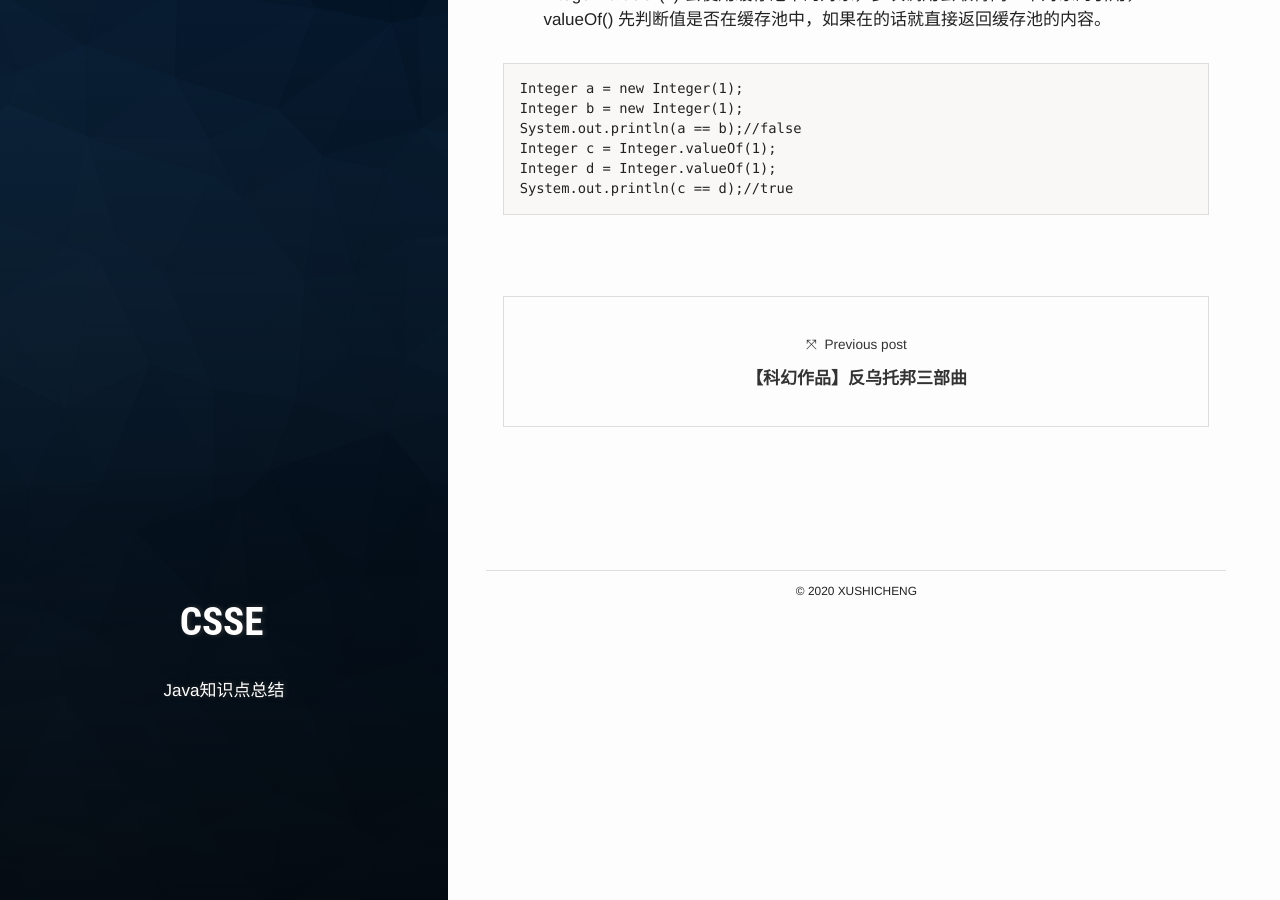
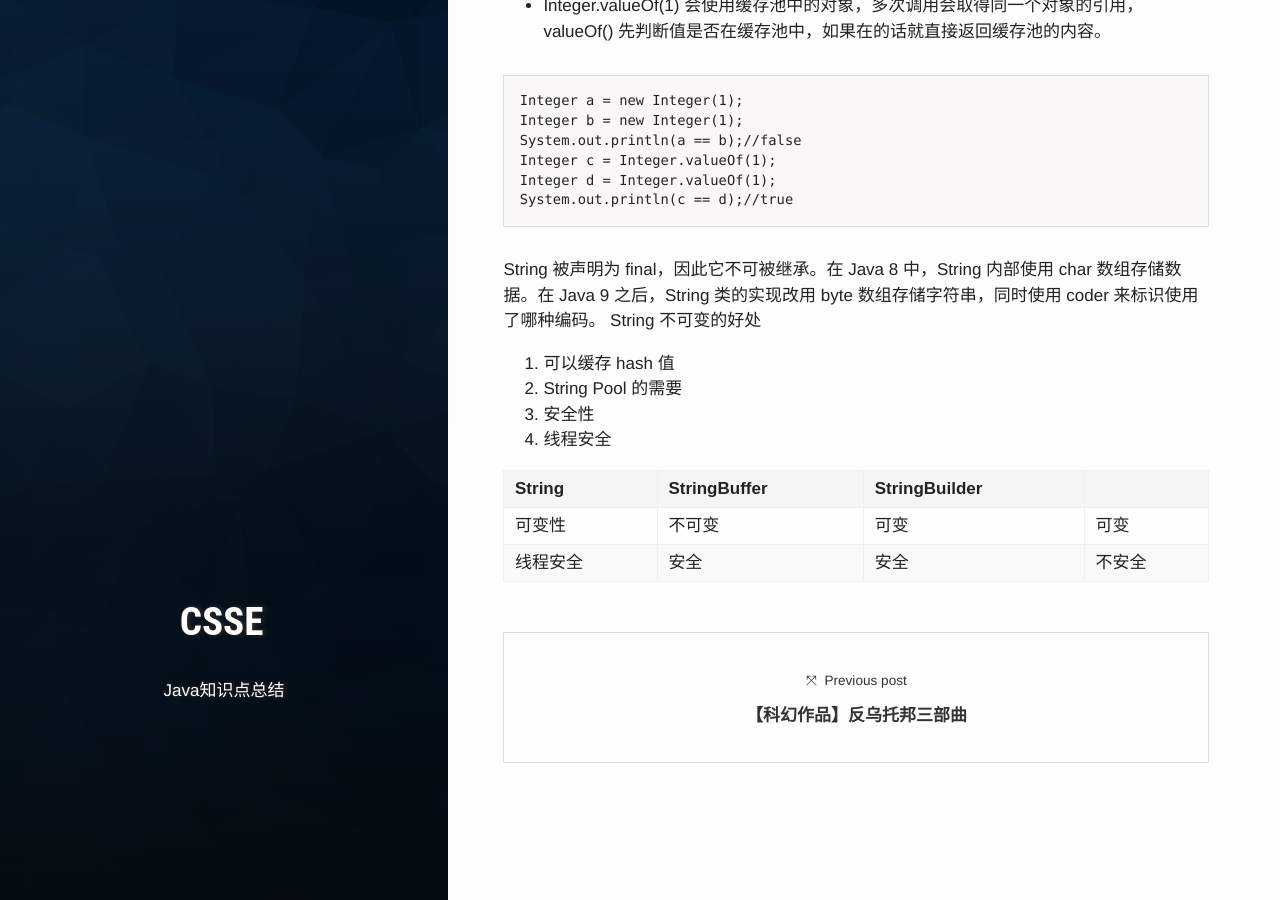
Before and after one commit to PetePro/PetePro.github.io, a Jekyll site: the page built from _posts/2020-02-08-java.markdown, in a window 1280 px wide and 900 px high, scrolled down 946 px. Built offline with Jekyll 4.4.1, drawn with Linux system fonts in a browser that asks for light colours; some web fonts are replaced; some of the changed text lies outside the part shown.

Commit message:
Update 2020-02-08-java.markdown

````diff
--- a/_posts/2020-02-08-java.markdown
+++ b/_posts/2020-02-08-java.markdown
@@ -12,6 +12,7 @@ author: xusc
 Java基础
 
 ### 数据类型
+
 基本类型|包装类型|缓冲池
 -|-|-
 int（4字节）|Integer|-128~127
@@ -43,3 +44,15 @@ Integer c = Integer.valueOf(1);
 Integer d = Integer.valueOf(1);
 System.out.println(c == d);//true
 ```
+
+String 被声明为 final，因此它不可被继承。在 Java 8 中，String 内部使用 char 数组存储数据。在 Java 9 之后，String 类的实现改用 byte 数组存储字符串，同时使用 coder 来标识使用了哪种编码。
+String 不可变的好处
+1. 可以缓存 hash 值
+2. String Pool 的需要
+3. 安全性
+4. 线程安全
+
+|String|StringBuffer|StringBuilder
+-|-|-|-
+可变性|不可变|可变|可变
+线程安全|安全|安全|不安全
````
